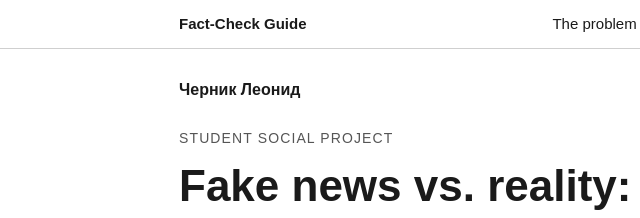
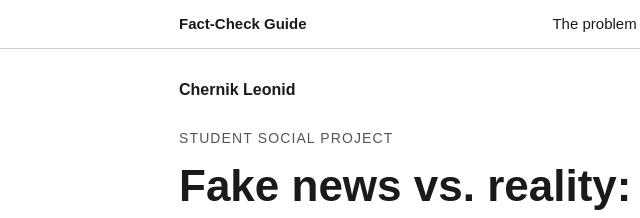
Before and after one commit to mewmewker/Projects-chernik, a plain HTML site: page index.html in a window 1280 px wide. Shown: the top 218 px of the page, 51-691 px from the left. Drawn offline with Linux system fonts and the light colour scheme.

Commit message:
Update author name to Chernik Leonid
Co-Authored-By: Claude Sonnet 5.5 <noreply@anthropic.com>

```diff
--- a/index.html
+++ b/index.html
@@ -139,7 +139,7 @@
 
   <div class="hero">
     <div class="wrap">
-      <p class="author">Черник Леонид</p>
+      <p class="author">Chernik Leonid</p>
       <p class="label">Student social project</p>
       <h1>Fake news vs. reality: a guide to fact-checking</h1>
       <p class="lead">Every day we see hundreds of headlines, posts and videos. Some are true, some are wrong, and some are made to fool us. This guide shows how to tell the difference in five minutes or less.</p>
```
